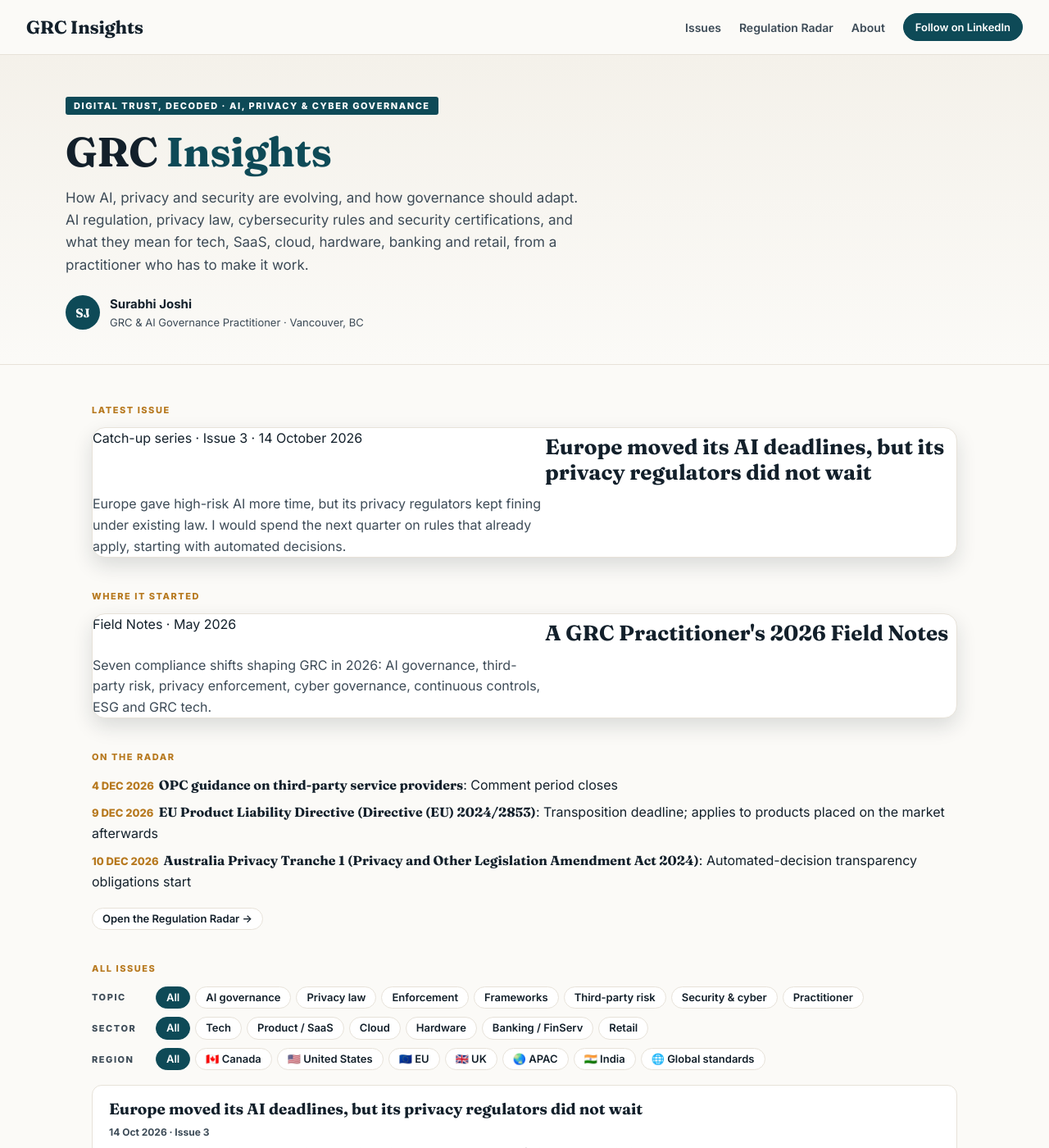
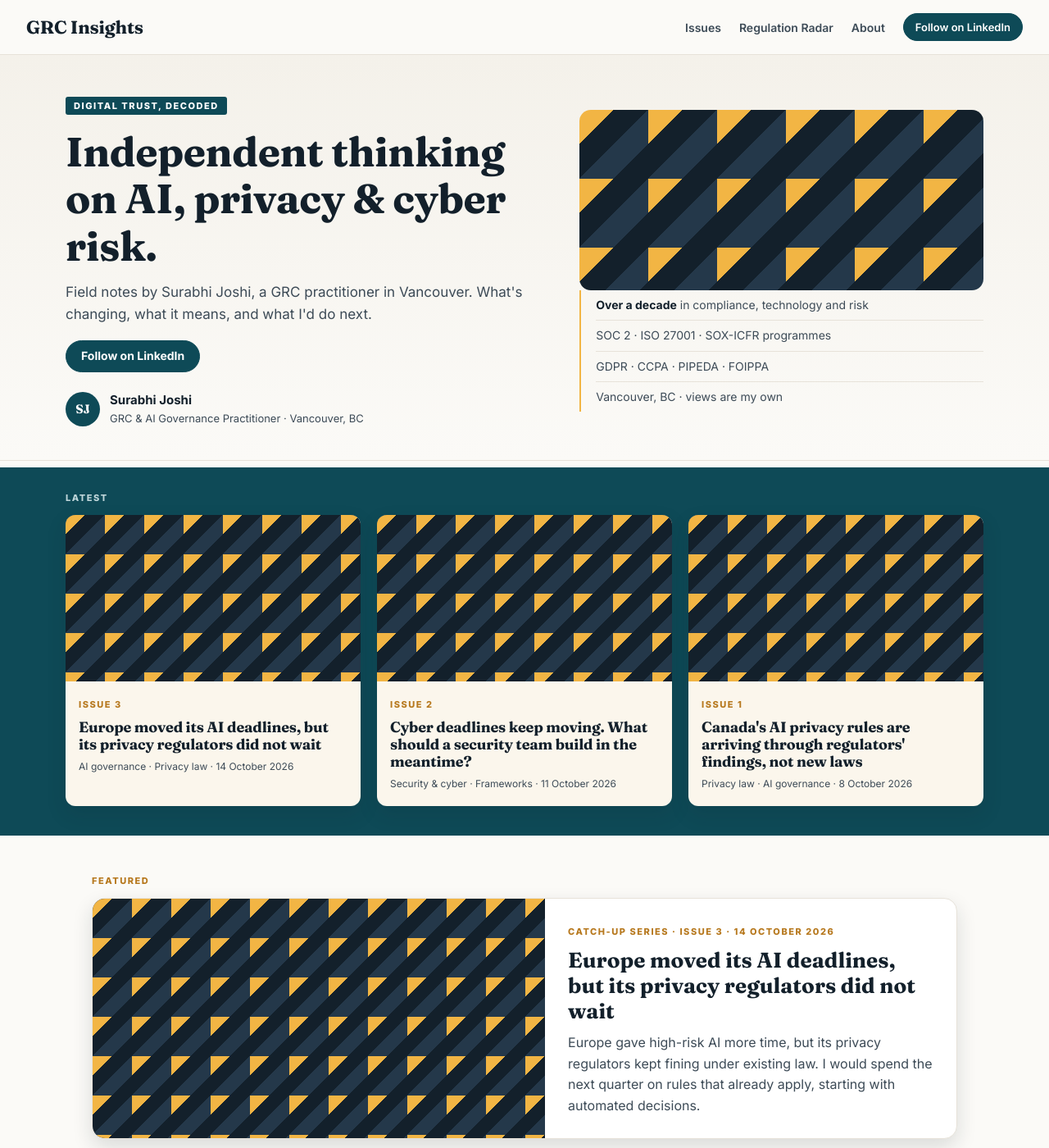
Before and after one commit to grc-with-sjo/grc-insights, a Jekyll site: the page built from index.html, in a window 1280 px wide and 1400 px high. Shown: the whole window at 82% size. Built offline with Jekyll 4.4.1, drawn with Linux system fonts in a browser that asks for light colours; some of the changed text lies outside the part shown.

Commit message:
feat(design): Mix 1 homepage
Co-Authored-By: Claude Opus 5.5 <noreply@anthropic.com>

```diff
--- a/index.html
+++ b/index.html
@@ -5,12 +5,14 @@ description: "Digital trust, decoded: a GRC practitioner's field notes on AI gov
 ---
 {% assign issues = site.issues | where_exp: "i", "i.date <= site.time" | sort: 'issue' | reverse %}
 {% assign latest = issues | first %}
-{% assign founding = site.issues | where: 'issue', 0 | first %}
 <section class="hero">
-  <div class="hero-inner">
-    <div class="hero-tag">Digital trust, decoded · AI, privacy &amp; cyber governance</div>
-    <h1>GRC <span>Insights</span></h1>
-    <p class="hero-intro">How AI, privacy and security are evolving, and how governance should adapt. AI regulation, privacy law, cybersecurity rules and security certifications, and what they mean for tech, SaaS, cloud, hardware, banking and retail, from a practitioner who has to make it work.</p>
+  <div class="hero-inner hero-grid">
+    <div>
+      <span class="kicker">Digital trust, decoded</span>
+      <h1>Independent thinking on AI, privacy &amp; cyber risk.</h1>
+      <p class="lede">Field notes by {{ site.author.name }}, a GRC practitioner in Vancouver. What's changing, what it means, and what I'd do next.</p>
+      {% if site.substack_url and site.substack_url != "" %}<a class="btn" href="{{ site.substack_url }}" target="_blank" rel="noopener">Subscribe on Substack</a>{% endif %}
+      <a class="btn{% if site.substack_url and site.substack_url != '' %} btn--secondary{% endif %}" href="{{ site.author.url }}" target="_blank" rel="noopener">Follow on LinkedIn</a>
       <div class="author-row">
         <div class="author-avatar">SJ</div>
         <div class="author-info">
@@ -19,33 +21,61 @@ description: "Digital trust, decoded: a GRC practitioner's field notes on AI gov
         </div>
       </div>
     </div>
+    <div>
+      {% include brand-art.html %}
+      <ul class="creds" aria-label="About the author">
+        <li><b>Over a decade</b> in compliance, technology and risk</li>
+        <li>SOC 2 · ISO 27001 · SOX-ICFR programmes</li>
+        <li>GDPR · CCPA · PIPEDA · FOIPPA</li>
+        <li>Vancouver, BC · views are my own</li>
+      </ul>
+    </div>
+  </div>
+</section>
+
+<section class="latest-band" aria-label="Latest">
+  <div class="latest-band-inner">
+    <span class="section-label">Latest</span>
+    <div class="card-grid">
+      {% for p in issues limit: 3 %}{% include post-card.html post=p %}{% endfor %}
+    </div>
+  </div>
 </section>
 
 <main class="content">
-  <p class="section-label">Latest issue</p>
+  {% if latest %}
+  {% assign latest_series = site.data.taxonomy.series | where: 'id', latest.series | first %}
   {% if latest.series == 'field-notes' %}{% assign latest_fmt = '%B %Y' %}{% else %}{% assign latest_fmt = '%-d %B %Y' %}{% endif %}
-  {% assign latest_series = site.data.taxonomy.series | where: 'id', latest.series | first %}
+  <span class="section-label">Featured</span>
   <a class="latest-card" href="{{ latest.url | relative_url }}">
-    <span class="latest-meta">{{ latest_series.label }}{% if latest.issue > 0 %} · Issue {{ latest.issue }}{% endif %} · {{ latest.date | date: latest_fmt }}</span>
+    <div class="card-image">{% if latest.cover %}{% if latest.cover contains '://' %}{% assign src = latest.cover %}{% else %}{% assign src = latest.cover | relative_url %}{% endif %}<img src="{{ src }}" alt="{{ latest.cover_alt | escape }}">{% else %}{% include brand-art.html class="brand-art--small" %}{% endif %}</div>
+    <div class="latest-text">
+      <span class="type-label">{{ latest_series.label }}{% if latest.issue > 0 %} · Issue {{ latest.issue }}{% endif %} · {{ latest.date | date: latest_fmt }}</span>
       <span class="latest-title">{{ latest.title }}</span>
       <span class="latest-desc">{{ latest.description }}</span>
-  </a>
-
-  {% if founding and founding.url != latest.url %}
-  <p class="section-label">Where it started</p>
-  <a class="latest-card" href="{{ founding.url | relative_url }}">
-    <span class="latest-meta">Field Notes · {{ founding.date | date: '%B %Y' }}</span>
-    <span class="latest-title">{{ founding.title }}</span>
-    <span class="latest-desc">{{ founding.description }}</span>
+    </div>
   </a>
   {% endif %}
 
-  <p class="section-label">On the radar</p>
+  <span class="section-label">Explore by area</span>
+  <div class="area-grid">
+    {% for a in site.data.areas %}
+    <a class="area-card" href="{{ '/areas/' | append: a.id | append: '/' | relative_url }}">
+      <h3>{{ a.label }}</h3>
+      <p>{{ a.intro }}</p>
+      <span class="go">Read {{ a.label }} →</span>
+    </a>
+    {% endfor %}
+  </div>
+
+  <span class="section-label">On the Radar</span>
+  <div class="radar-strip">
     <ul class="upcoming" data-upcoming data-days="90" data-limit="3"></ul>
-  <p><a class="chip" href="{{ '/radar/' | relative_url }}">Open the Regulation Radar →</a></p>
+    <a class="go" href="{{ '/radar/' | relative_url }}">Regulation Radar →</a>
+  </div>
 
   <section id="archive" data-filter-root>
-    <p class="section-label">All issues</p>
+    <span class="section-label">All issues</span>
     {% include filter-chips.html label="Topic" group="category" items=site.data.taxonomy.categories %}
     {% assign standing = site.data.taxonomy.sectors | where: 'standing', true %}
     {% include filter-chips.html label="Sector" group="sector" items=standing %}
```
Lines whose indentation alone changed are shown as unchanged.
